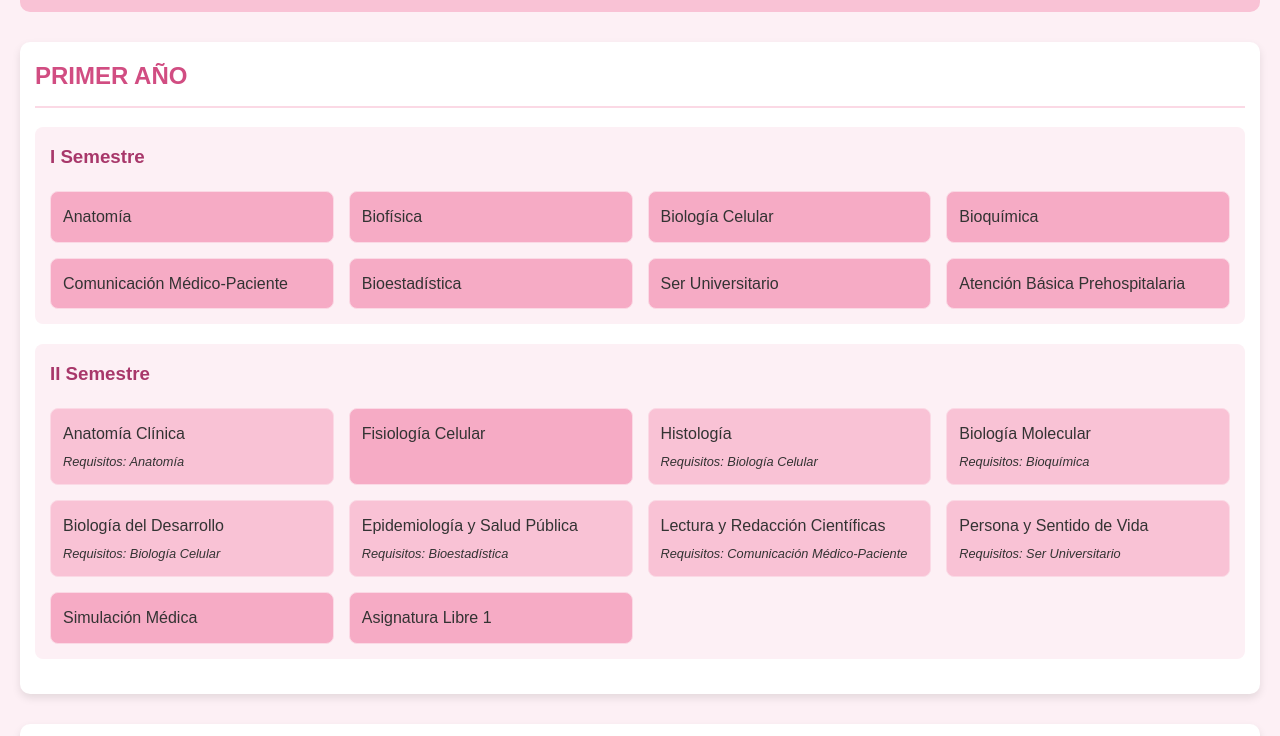
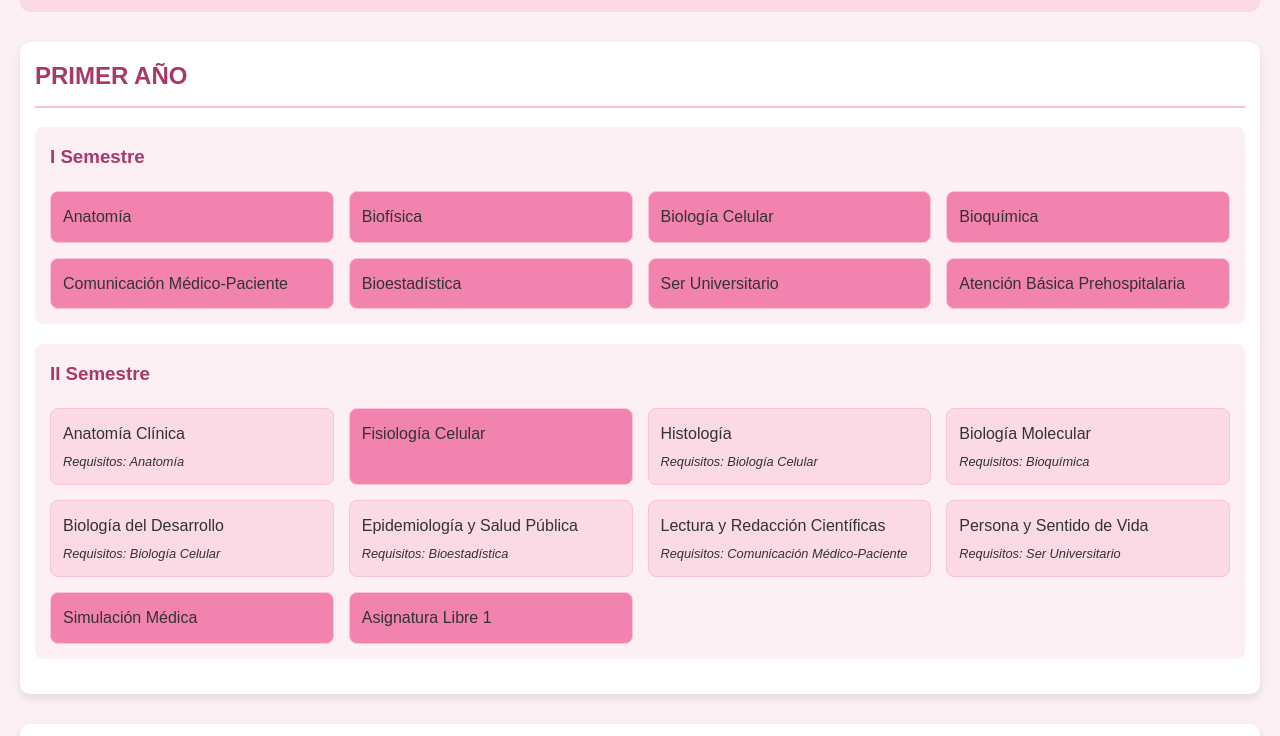
Before and after one commit to olitademar25/Plan-ideal-medicina-, a plain HTML site: page index.html in a window 1280 px wide. Shown: the part 99-835 px from the top of the page. Drawn offline with Linux system fonts and the light colour scheme.

Commit message:
Update style.css

```diff
--- a/style.css
+++ b/style.css
@@ -1,9 +1,9 @@
 :root {
-    --color-aprobada: #f494b6;
-    --color-desbloqueada: #f6abc5;
-    --color-bloqueada: #f9c2d5;
+    --color-aprobada: #C43670;
+    --color-desbloqueada: #F283AF;
+    --color-bloqueada: #FBD9E5;
     --color-fondo: #fdf0f5;
-    --color-borde: #fbd9e5;
+    --color-borde: #f9c2d5;
     --color-texto: #333;
     --color-texto-aprobada: #ffffff;
 }
@@ -39,7 +39,7 @@ h1 {
 }
 
 .anho h2 {
-    color: #d14d82;
+    color: #a8376a;
     border-bottom: 2px solid var(--color-borde);
     padding-bottom: 10px;
     margin-top: 0;
```
